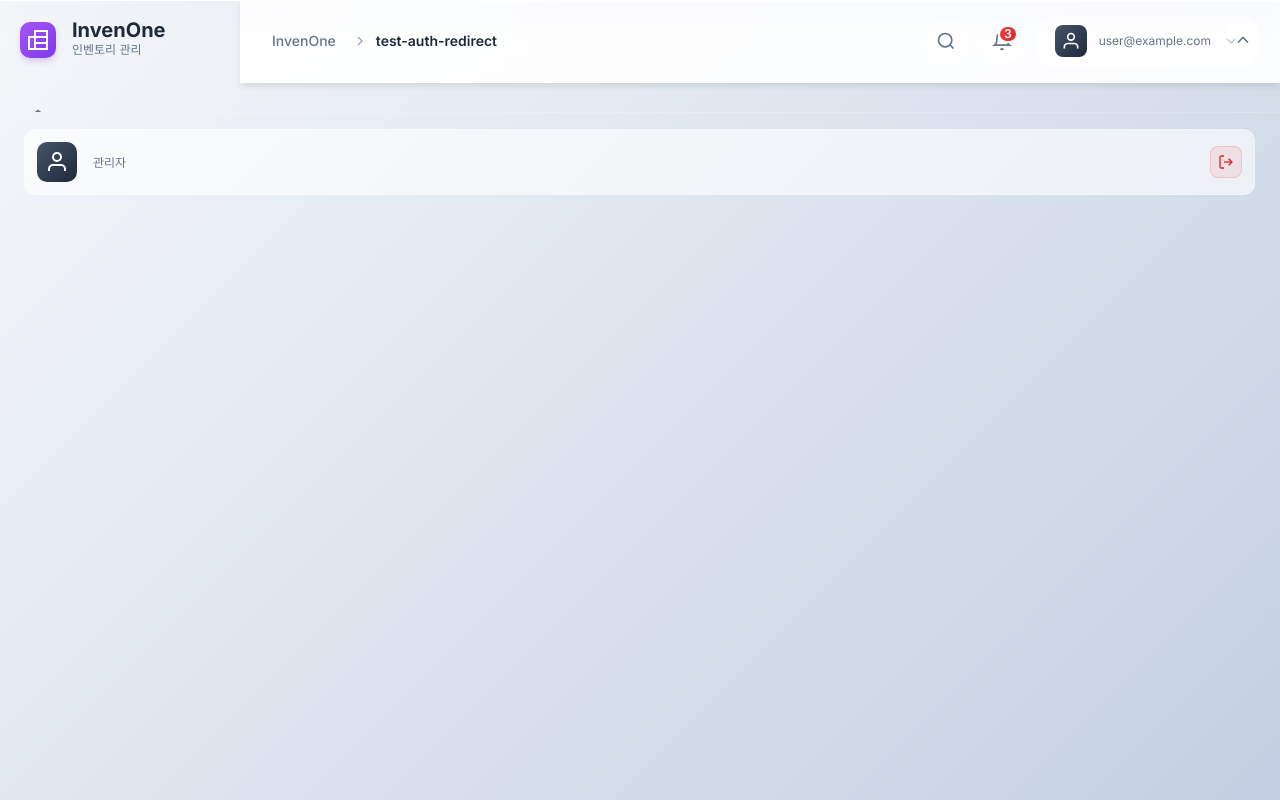
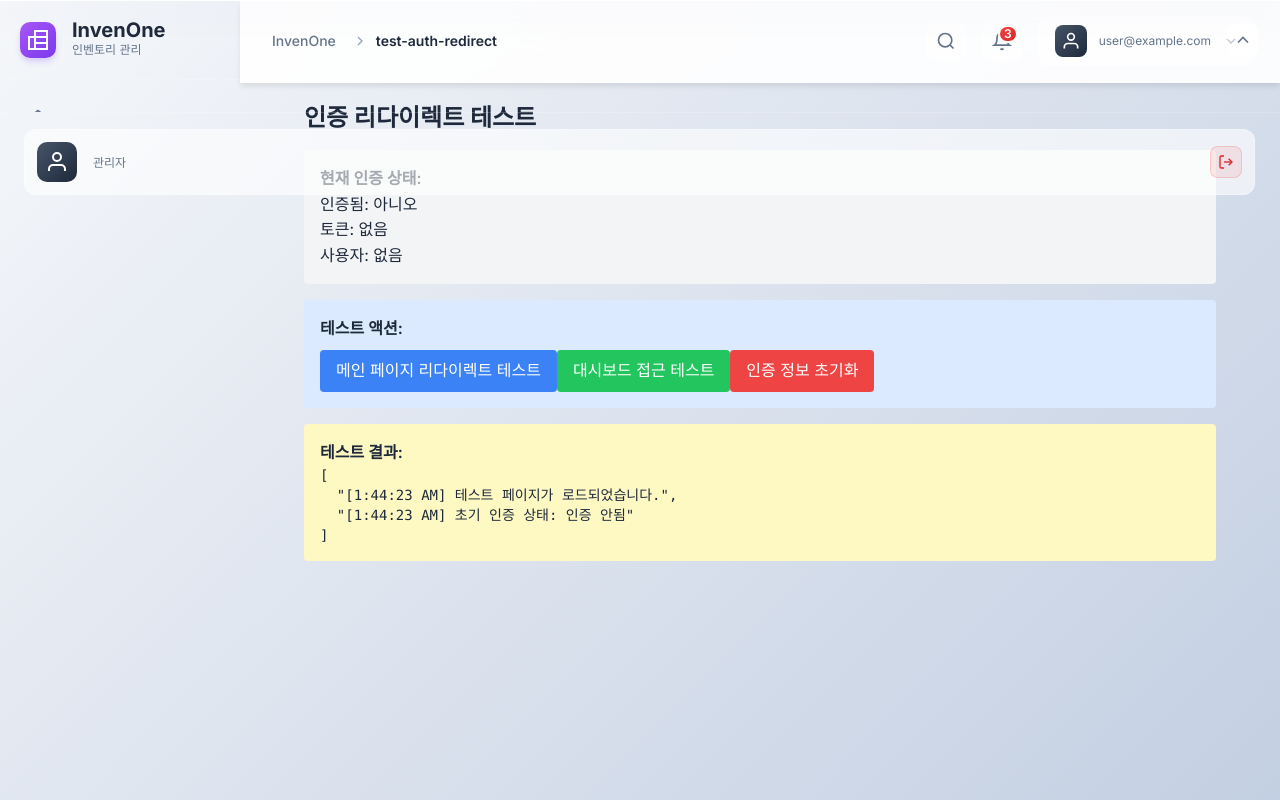
Before and after one commit to DevYongE/assetmanager, a Nuxt app in the folder frontend/: page /test-auth-redirect in a window 1280 px wide. Built offline with nearby package versions, Linux system fonts and the light colour scheme.

Commit message:
Add authentication middleware to dashboard and implement conditional redirect on index page. Users are now directed to the dashboard if authenticated, otherwise redirected to the login page, enhancing user access control.

```diff
--- a/frontend/pages/dashboard.vue
+++ b/frontend/pages/dashboard.vue
@@ -282,11 +282,17 @@
 
 <script setup lang="ts">
 // 2024-12-19: 트렌디한 UI 디자인으로 대시보드 페이지 완전 재설계
+// 2025-01-27: 인증 미들웨어 추가
 
 import { ref, computed, onMounted } from 'vue'
 import { defineAsyncComponent } from 'vue'
 
 const BaseButton = defineAsyncComponent(() => import('~/components/BaseButton.vue'))
+
+// 2025-01-27: 인증 미들웨어 설정
+definePageMeta({
+  middleware: 'auth'
+})
 
 // 2024-12-19: useApi composable 사용 준비
 // useApi는 composable이므로 직접 호출하여 사용
--- a/frontend/pages/index.vue
+++ b/frontend/pages/index.vue
@@ -5,10 +5,16 @@
 </template>
 
 <script setup lang="ts">
-// 메인 페이지에서 대시보드로 리다이렉트
+// 2025-01-27: 인증 상태 확인 후 조건부 리다이렉트
 const router = useRouter()
+const authStore = useAuthStore()
 
 onMounted(() => {
-  router.push('/dashboard')
+  // 인증된 사용자는 대시보드로, 그렇지 않으면 로그인 페이지로
+  if (authStore.isAuthenticated) {
+    router.push('/dashboard')
+  } else {
+    router.push('/login')
+  }
 })
 </script>
--- /dev/null
+++ b/frontend/pages/test-auth-redirect.vue
@@ -0,0 +1,94 @@
+<template>
+  <div class="p-8">
+    <h1 class="text-2xl font-bold mb-4">인증 리다이렉트 테스트</h1>
+
+    <div class="space-y-4">
+      <div class="p-4 bg-gray-100 rounded">
+        <h2 class="font-semibold">현재 인증 상태:</h2>
+        <p>인증됨: {{ authStore.isAuthenticated ? '예' : '아니오' }}</p>
+        <p>토큰: {{ authStore.token ? '존재' : '없음' }}</p>
+        <p>사용자: {{ authStore.user ? authStore.user.email : '없음' }}</p>
+      </div>
+
+      <div class="p-4 bg-blue-100 rounded">
+        <h2 class="font-semibold">테스트 액션:</h2>
+        <div class="space-y-2">
+          <button
+            @click="testIndexRedirect"
+            class="px-4 py-2 bg-blue-500 text-white rounded hover:bg-blue-600"
+          >
+            메인 페이지 리다이렉트 테스트
+          </button>
+          <button
+            @click="testDashboardAccess"
+            class="px-4 py-2 bg-green-500 text-white rounded hover:bg-green-600"
+          >
+            대시보드 접근 테스트
+          </button>
+          <button
+            @click="clearAuth"
+            class="px-4 py-2 bg-red-500 text-white rounded hover:bg-red-600"
+          >
+            인증 정보 초기화
+          </button>
+        </div>
+      </div>
+
+      <div class="p-4 bg-yellow-100 rounded">
+        <h2 class="font-semibold">테스트 결과:</h2>
+        <pre class="text-sm">{{ testResults }}</pre>
+      </div>
+    </div>
+  </div>
+</template>
+
+<script setup lang="ts">
+// 2025-01-27: 인증 리다이렉트 테스트 페이지
+
+const authStore = useAuthStore()
+const router = useRouter()
+const testResults = ref<string[]>([])
+
+const addResult = (message: string) => {
+  testResults.value.push(`[${new Date().toLocaleTimeString()}] ${message}`)
+}
+
+const testIndexRedirect = () => {
+  addResult('메인 페이지 리다이렉트 테스트 시작...')
+
+  // 현재 인증 상태 확인
+  addResult(`현재 인증 상태: ${authStore.isAuthenticated ? '인증됨' : '인증 안됨'}`)
+
+  // 리다이렉트 로직 시뮬레이션
+  if (authStore.isAuthenticated) {
+    addResult('인증된 사용자: /dashboard로 리다이렉트 예정')
+    router.push('/dashboard')
+  } else {
+    addResult('인증되지 않은 사용자: /login으로 리다이렉트 예정')
+    router.push('/login')
+  }
+}
+
+const testDashboardAccess = () => {
+  addResult('대시보드 접근 테스트 시작...')
+
+  if (authStore.isAuthenticated) {
+    addResult('인증된 사용자: 대시보드 접근 가능')
+    router.push('/dashboard')
+  } else {
+    addResult('인증되지 않은 사용자: 로그인 페이지로 리다이렉트 예정')
+    router.push('/login')
+  }
+}
+
+const clearAuth = () => {
+  addResult('인증 정보 초기화...')
+  authStore.logout()
+  addResult('인증 정보가 초기화되었습니다.')
+}
+
+onMounted(() => {
+  addResult('테스트 페이지가 로드되었습니다.')
+  addResult(`초기 인증 상태: ${authStore.isAuthenticated ? '인증됨' : '인증 안됨'}`)
+})
+</script>
```
